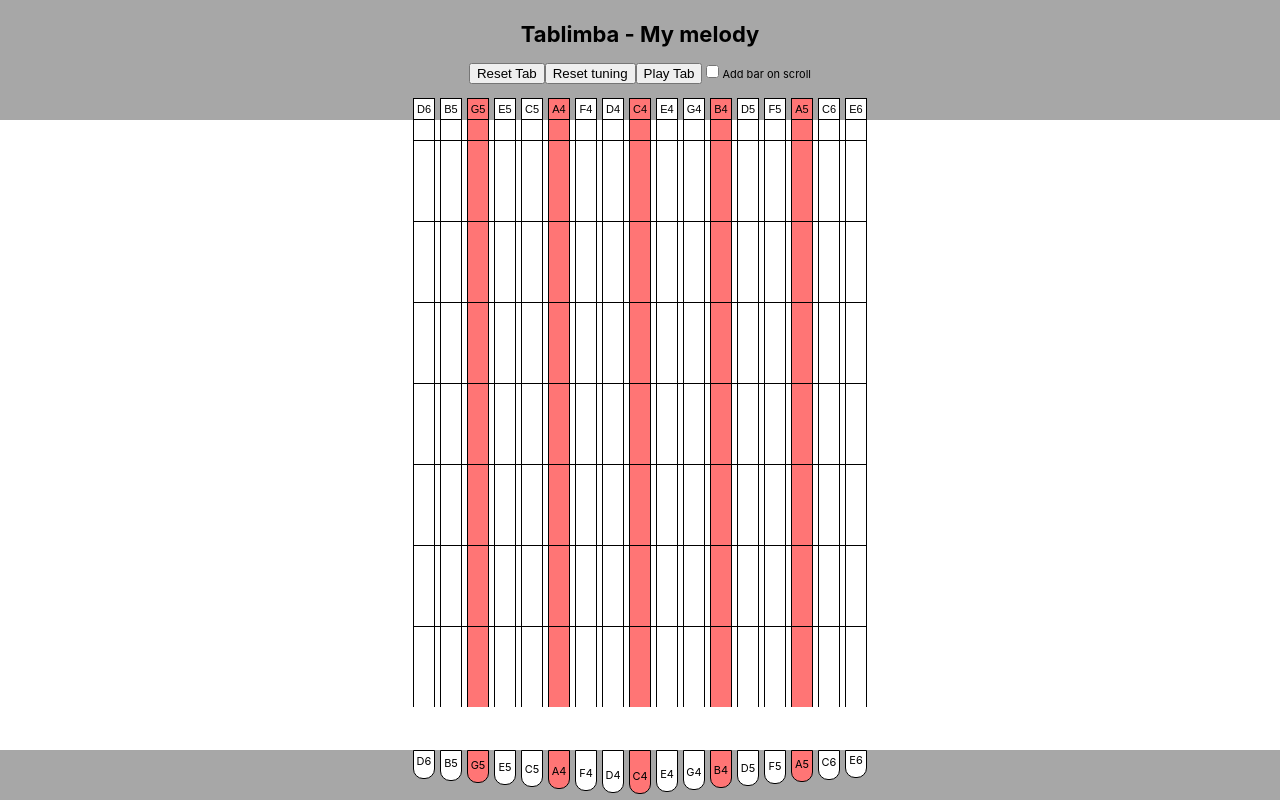
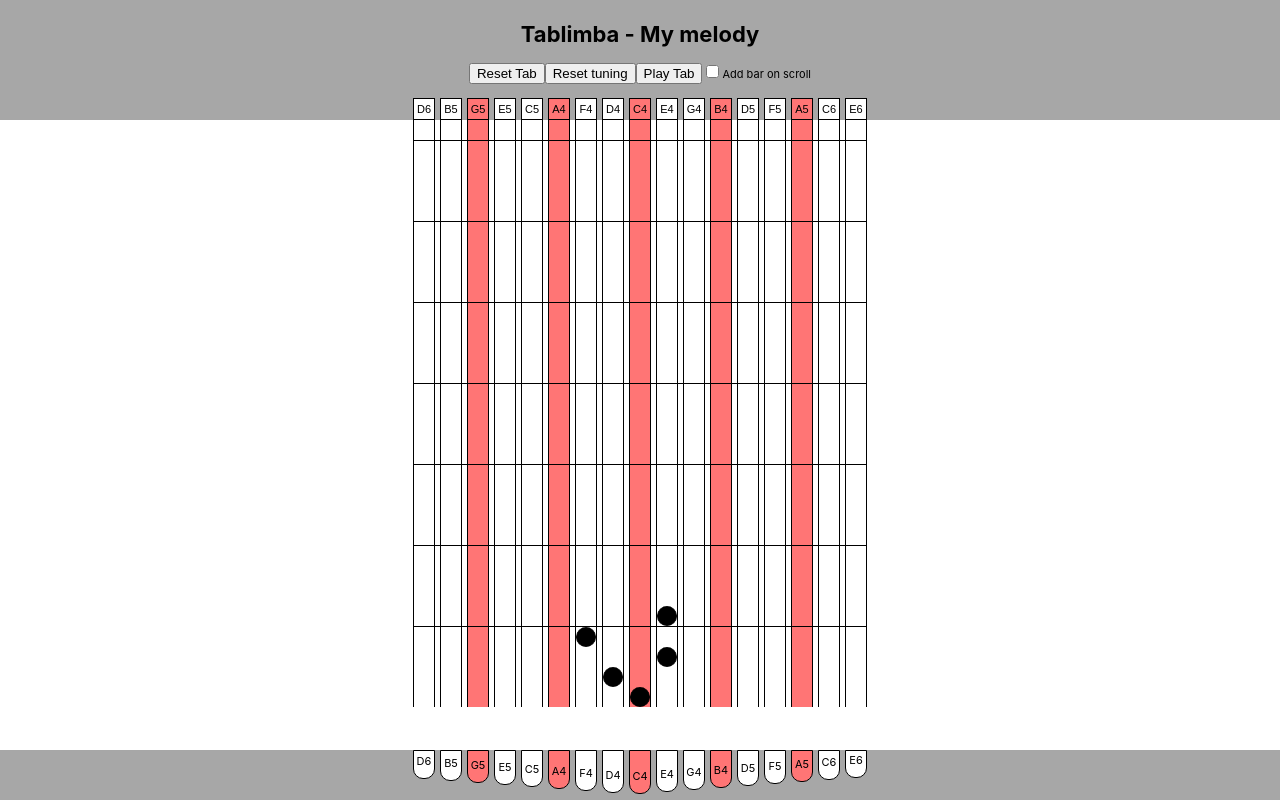
Before and after one commit to TheEssenceSeeker/tablimba, a React (Create React App) app: page / in a window 1280 px wide. Built offline with nearby package versions, Linux system fonts and the light colour scheme.

Commit message:
More reverts

```diff
--- a/src/components/TabRow.js
+++ b/src/components/TabRow.js
@@ -9,7 +9,7 @@ const TabRow = ({note, tuning, highlightedNotes, editNote, index, deleteRow, ins
             <i className="fas fa-plus-circle fa-lg addBtn" onClick={() => insertRow(index)}></i>
             {
                 tuning.map((tNote, i) => (
-                    <TabNote filled={tNote === note.note}
+                    <TabNote filled={tNote === note.split('|')[0]}
                              note={tNote}
                              key={i}
                              isHighlighted={highlightedNotes.includes(i)}
--- a/src/components/Tablimba.js
+++ b/src/components/Tablimba.js
@@ -42,7 +42,7 @@ const Tablimba = props => {
         setTab(initialTab)
     }
     const playMelody = () => {
-        playTab(tab.map(item => item.note))
+        playTab(tab)
     }
     const toggleHighlight = i => {
         setHighlightedNotes(prevState => {
```
